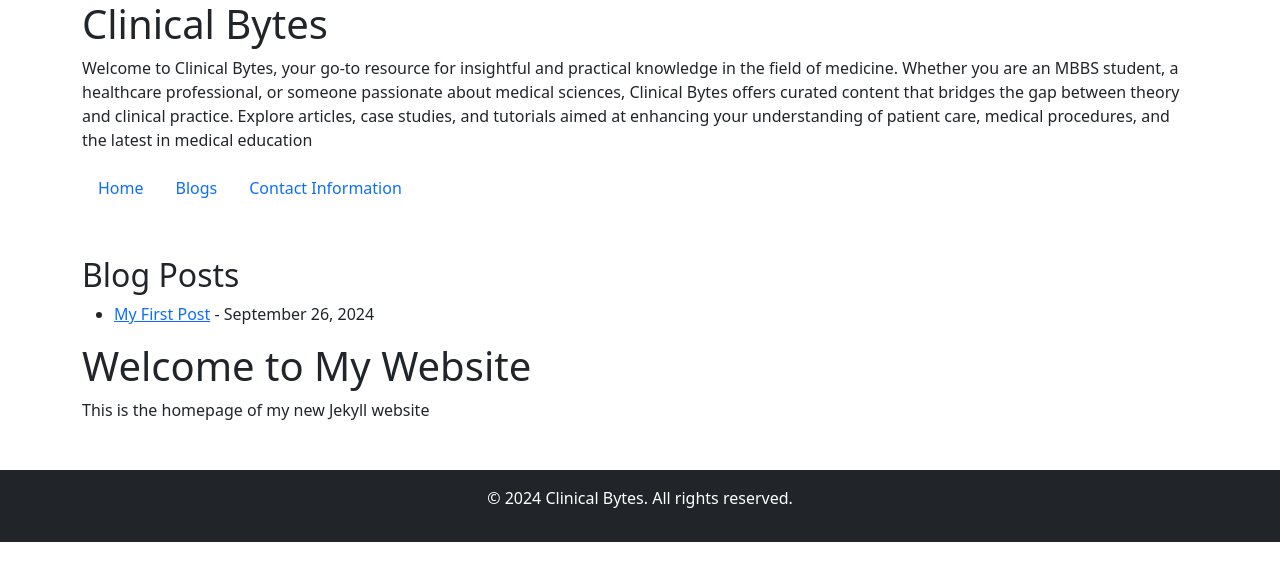
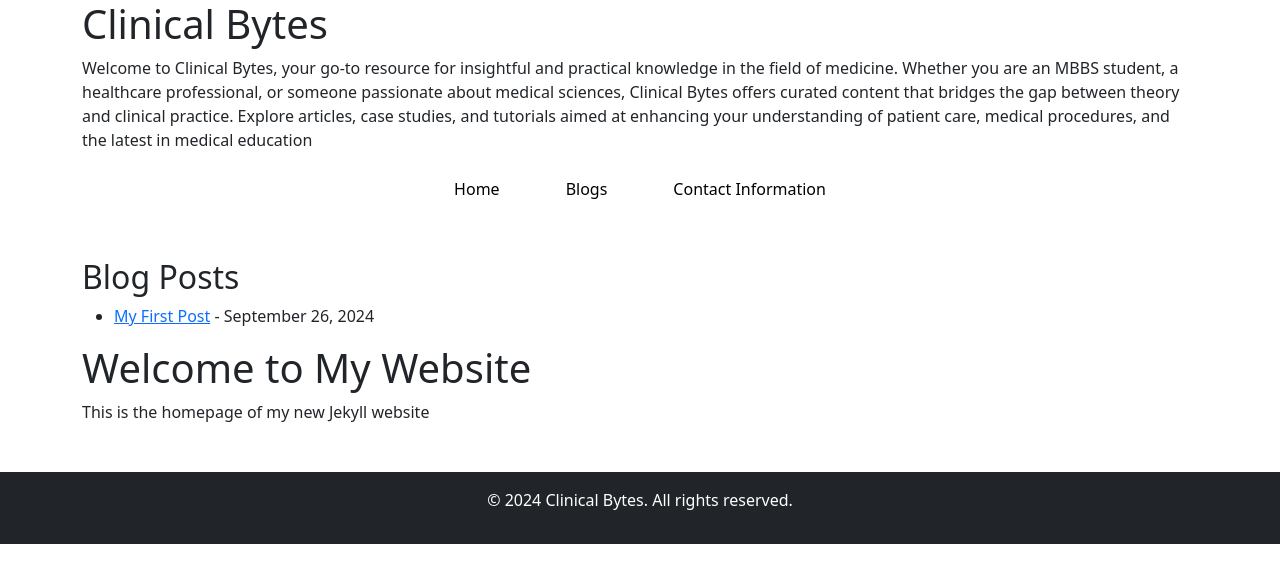
Before and after one commit to prabhatsharm007/prabhatsharm007.github.io, a Jekyll site: the page built from index.md, in a window 1280 px wide. Shown: the top 583 px of the page. Built offline with Jekyll 4.4.1, drawn with Linux system fonts in a browser that asks for light colours.

Commit message:
Update styles.css

```diff
--- a/assets/css/styles.css
+++ b/assets/css/styles.css
@@ -6,17 +6,27 @@
     <link rel="stylesheet" href="/assets/css/styles.css">
 </head>
 /* Custom header styles */
+.custom-header {
+    background-color: #007bff; /* Blue header */
+    padding: 1rem 0;
+}
+
+.custom-header .nav {
+    display: flex;
+    justify-content: center;
+    margin-top: 1rem;
+}
+
 .custom-header .nav-link {
     margin: 0 1rem;
-    color: #000000; /* Make the text color black or any contrasting color */
+    color: #000000; /* Black text for contrast */
     text-decoration: none;
     padding: 0.5rem 1rem;
-    border: 1px solid #ffffff;
-    border-radius: 5px;
-    transition: background-color 0.3s ease, color 0.3s ease;
+    border: 1px solid #ffffff; /* Border for demarcation */
+    border-radius: 5px; /* Rounded corners */
+    transition: transform 0.3s ease, color 0.3s ease;
 }
 
 .custom-header .nav-link:hover {
-    background-color: #0056b3;
-    color: #ffffff;
+    transform: scale(1.1); /* Zoom effect */
 }
```
